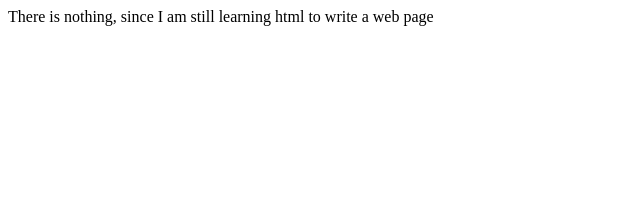
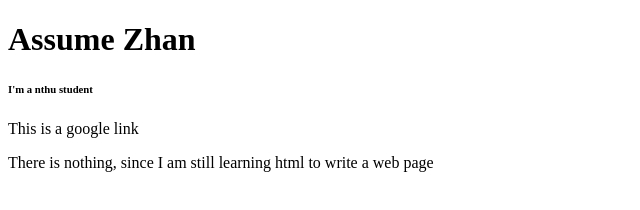
Before and after one commit to Assume-Zhan/Assume-Zhan.github.io, a plain HTML site: page index.html in a window 1280 px wide. Shown: the whole page, without its empty margins (0-640 px from the left). Drawn offline with Linux system fonts and the light colour scheme.

Commit message:
ADD : basic html architecture

```diff
--- a/index.html
+++ b/index.html
@@ -1,8 +1,29 @@
+<!-- Represent document type -->
+<!DOCTYPE html>
+
+<!-- Root tag : html -->
+<html lang="en" data-default-color-scheme=auto>
+<!-- Still learning html and css -->
+
     <head>
         <title>
             Assume page
         </title>
     </head>
+
     <body>
+        <!-- h1 defines the largest heading -->
+        <h1>Assume Zhan</h1>
+
+        <!-- The smallest heading is h6 -->
+        <h6>I'm a nthu student</h6>
+
+        <!-- a stands for a link -->
+        <a herf="https://www.google.com">This is a google link</a>
+
+        <p>
             There is nothing, since I am still learning html to write a web page
+        </p>
     </body>
+
+</html>
```
Lines whose indentation alone changed are shown as unchanged.
